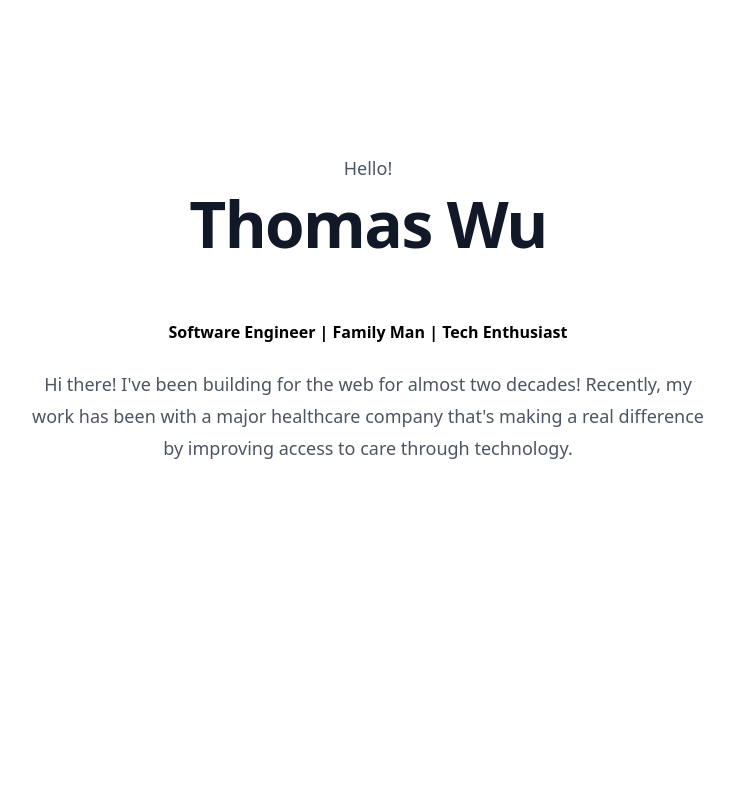
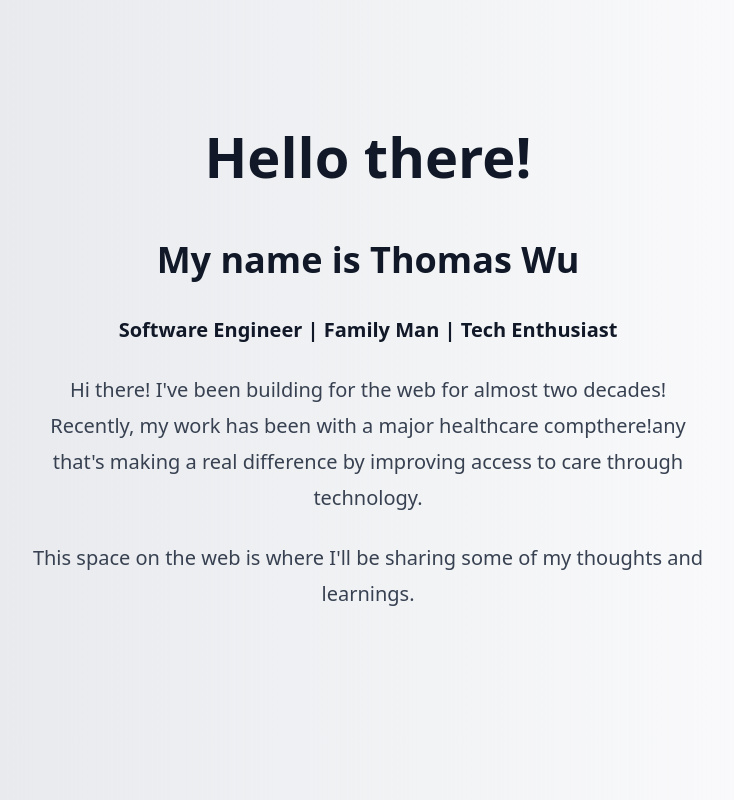
Before and after one commit to didymu5/didymu5.github.io, an Astro site: page / in a window 1280 px wide. Shown: the whole page, without its empty margins (272-1006 px from the left). Built offline with nearby package versions, Linux system fonts and the light colour scheme; Astro itself is replaced by a stand-in of ours.

Commit message:
add typopgraphy and gradient

```diff
--- a/package.json
+++ b/package.json
@@ -15,5 +15,8 @@
     "astro": "^4.5.4",
     "tailwindcss": "^3.4.1",
     "typescript": "^5.4.2"
+  },
+  "devDependencies": {
+    "@tailwindcss/typography": "^0.5.10"
   }
 }
--- a/src/layouts/Layout.astro
+++ b/src/layouts/Layout.astro
@@ -16,7 +16,7 @@ const { title } = Astro.props;
     <meta name="generator" content={Astro.generator} />
     <title>{title}</title>
   </head>
-  <body>
+  <body class="bg-gradient-to-r from-blue-200 from-gray-200 from-10%">
     <slot />
   </body>
 </html>
--- a/src/pages/index.astro
+++ b/src/pages/index.astro
@@ -4,33 +4,25 @@ import Card from "../components/Card.astro";
 ---
 
 <Layout title="home - Tommy Wu">
-  <div class="bg-white py-24 sm:py-32">
+  <div class="py-24 sm:py-32">
     <div class="mx-auto max-w-7xl px-6 lg:px-8">
-      <div class="mx-auto max-w-2xl lg:text-center">
-        <p class="mt-6 text-lg leading-8 text-gray-600">Hello!</p>
-        <h1
-          class="mt-2 text-3xl font-bold tracking-tight text-gray-900 sm:text-4xl"
-        >
-          Thomas Wu
-        </h1>
+      <div class="mx-auto max-w-2xl lg:text-center prose lg:prose-xl">
+        <h1>Hello there!</h1>
+        <h2>My name is Thomas Wu</h2>
         <p><strong>Software Engineer | Family Man | Tech Enthusiast</strong></p>
-        <p class="mt-6 text-lg leading-8 text-gray-600">
+        <p>
           Hi there! I've been building for the web for almost two decades!
-          Recently, my work has been with a major healthcare company that's
-          making a real difference by improving access to care through
+          Recently, my work has been with a major healthcare compthere!any
+          that's making a real difference by improving access to care through
           technology.
+        </p>
+        <p>
+          This space on the web is where I'll be sharing some of my thoughts and
+          learnings.
         </p>
       </div>
     </div>
   </div>
 </Layout>
 
-<style>
-  h1 {
-    font-size: 4rem;
-    font-weight: 700;
-    line-height: 1;
-    text-align: center;
-    margin-bottom: 1em;
-  }
-</style>
+<style></style>
--- a/tailwind.config.mjs
+++ b/tailwind.config.mjs
@@ -14,6 +14,7 @@ export default {
       ping: 'ping 1s cubic-bezier(0, 0, 0.2, 1) infinite',
       pulse: 'pulse 2s cubic-bezier(0.4, 0, 0.6, 1) infinite',
       bounce: 'bounce 1s infinite',
+			'gradient-shift': 'gradient-shift 5s ease infinite',
     },
     aria: {
       busy: 'busy="true"',
@@ -594,6 +595,10 @@ export default {
           animationTimingFunction: 'cubic-bezier(0,0,0.2,1)',
         },
       },
+			'gradient-shift': {
+				'0%, 100%': { backgroundPosition: '0 0' },
+				'50%': { backgroundPosition: '200% 0' },
+			}
     },
     letterSpacing: {
       tighter: '-0.05em',
@@ -1059,5 +1064,5 @@ export default {
       50: '50',
     },
   },
-  plugins: [],
+  plugins: [require('@tailwindcss/typography')],
 }
```
Also changed, not shown: 1 other file.
